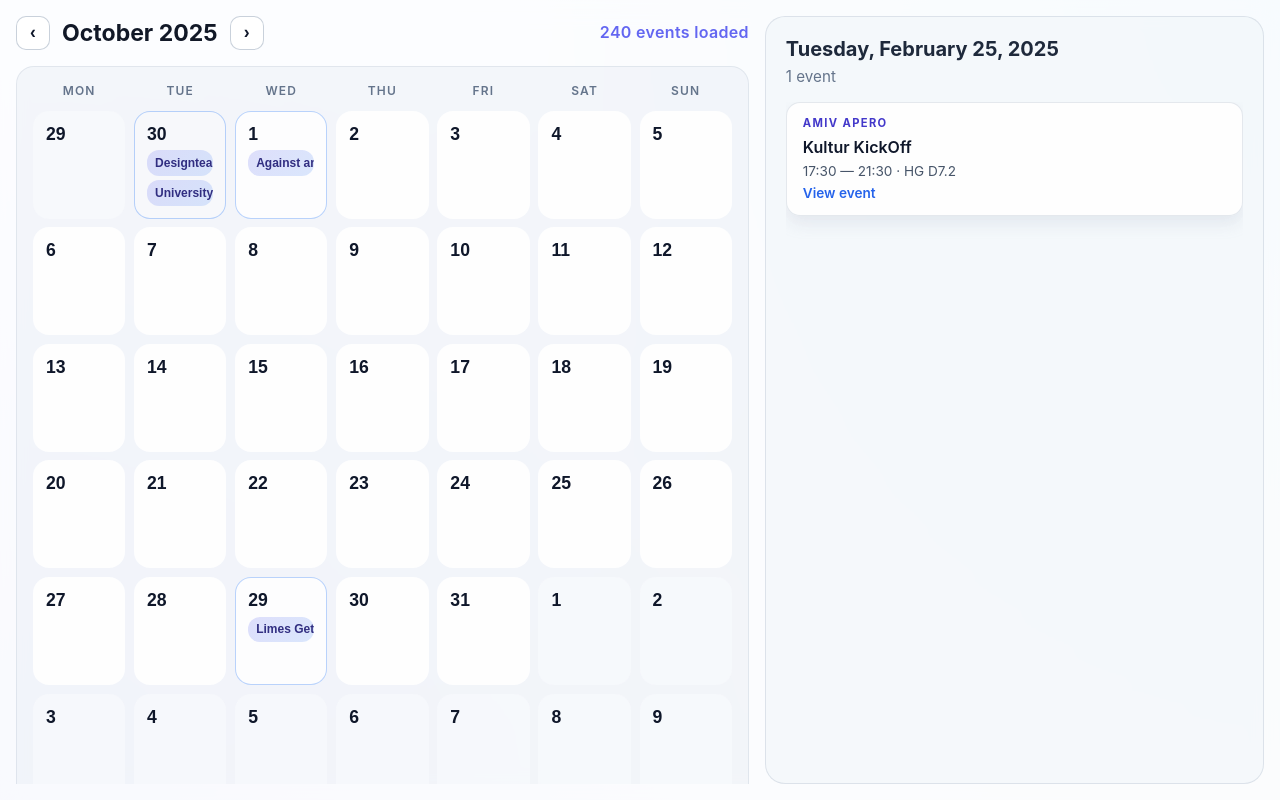
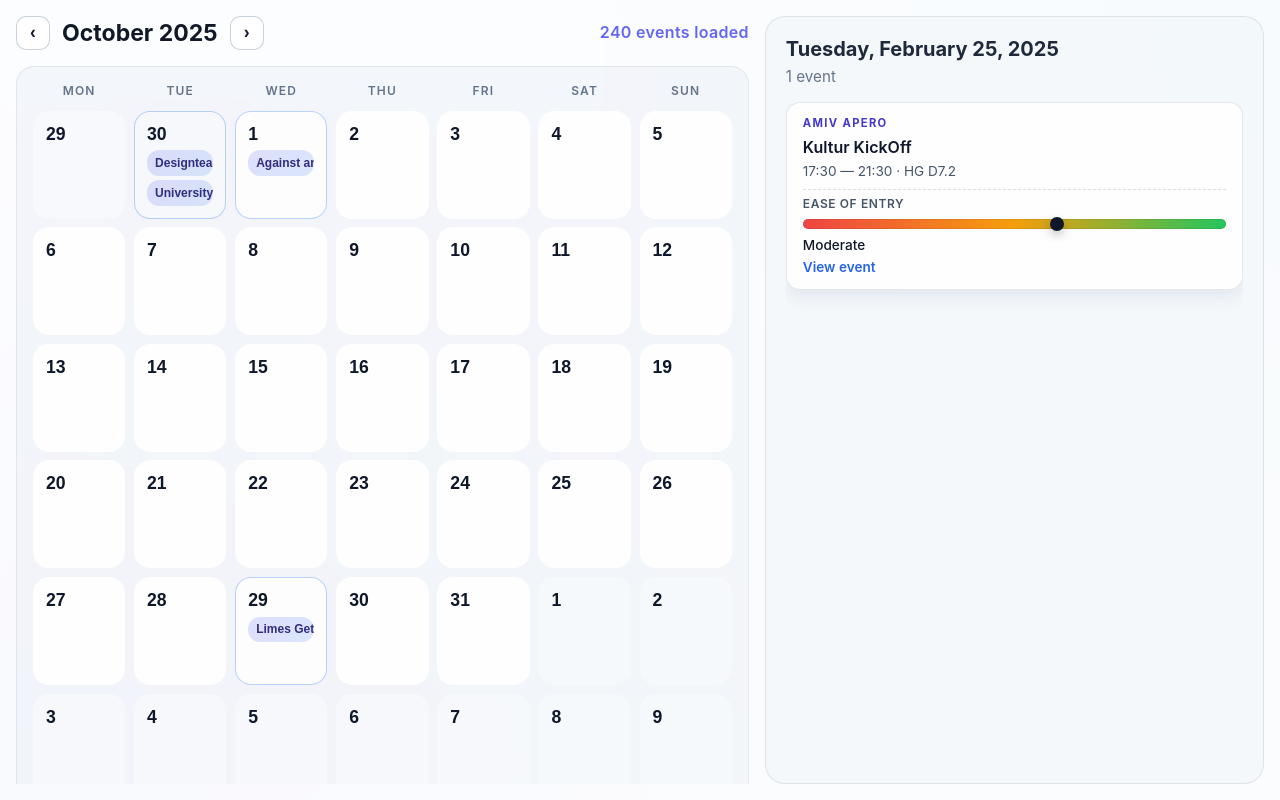
Before and after one commit to nlsvndrp/aperowo_nils, a plain HTML site: page index.html in a window 1280 px wide. Drawn offline with Linux system fonts and the light colour scheme.

Commit message:
Add frontend changes to display more details about events

```diff
--- a/frontend/package.json
+++ b/frontend/package.json
@@ -7,6 +7,8 @@
     "start": "node server.js"
   },
   "dependencies": {
+    "chokidar": "^4.0.3",
+    "debug": "^4.4.3",
     "express": "^4.19.2"
   },
   "devDependencies": {
--- a/frontend/public/app.js
+++ b/frontend/public/app.js
@@ -5,6 +5,8 @@ const sources = [
     path: "/data/apero_results_amiv.json",
   },
 ];
+
+const DEFAULT_EASE_OF_ENTRY = 0.6;
 
 const MONTH_NAMES = [
   "January",
@@ -51,6 +53,16 @@ const formatEventTime = (event) => {
   return event.startTime || event.endTime || null;
 };
 
+const describeEaseOfEntry = (value) => {
+  if (value <= 0.33) {
+    return "Challenging";
+  }
+  if (value <= 0.66) {
+    return "Moderate";
+  }
+  return "Easy";
+};
+
 const normaliseEntry = (entry, sourceId) => {
   if (!entry?.date) {
     throw new Error(`Missing date in ${sourceId} entry: ${JSON.stringify(entry)}`);
@@ -66,6 +78,9 @@ const normaliseEntry = (entry, sourceId) => {
     url: entry.url ?? null,
     source: sourceId,
     raw: entry,
+    refreshments: entry.refreshments ?? entry.refreshment ?? null,
+    refreshmentDetails: entry.refreshment_details ?? entry.refreshmentDetails ?? null,
+    easeOfEntry: typeof entry.easeOfEntry === "number" ? entry.easeOfEntry : DEFAULT_EASE_OF_ENTRY,
   };
 };
 
@@ -385,6 +400,54 @@ const renderEventPanel = () => {
       card.appendChild(spacer);
     }
 
+    const insights = document.createElement("div");
+    insights.className = "event-card__insights";
+
+    if (event.refreshments) {
+      const refreshmentRow = document.createElement("div");
+      refreshmentRow.className = "event-card__insight";
+
+      const refreshmentLabel = document.createElement("span");
+      refreshmentLabel.className = "event-card__insight-label";
+      refreshmentLabel.textContent = "Offerings";
+
+      const refreshmentValue = document.createElement("span");
+      refreshmentValue.className = "event-card__insight-value";
+      refreshmentValue.textContent = event.refreshments;
+
+      refreshmentRow.append(refreshmentLabel, refreshmentValue);
+      insights.appendChild(refreshmentRow);
+    }
+
+    const easeRow = document.createElement("div");
+    easeRow.className = "event-card__insight event-card__insight--meter";
+
+    const easeLabel = document.createElement("span");
+    easeLabel.className = "event-card__insight-label";
+    easeLabel.textContent = "Ease of entry";
+
+    const easeValue = document.createElement("span");
+    easeValue.className = "event-card__insight-value";
+    const easeScoreRaw = Number.isFinite(event.easeOfEntry) ? event.easeOfEntry : DEFAULT_EASE_OF_ENTRY;
+    const easeScore = Math.min(Math.max(easeScoreRaw, 0), 1);
+    easeValue.textContent = describeEaseOfEntry(easeScore);
+
+    const meter = document.createElement("div");
+    meter.className = "ease-meter";
+    meter.setAttribute("role", "img");
+    meter.setAttribute("aria-label", `Ease of entry indicator: ${Math.round(easeScore * 100)} percent towards easy.`);
+
+    const marker = document.createElement("span");
+    marker.className = "ease-meter__marker";
+    const markerPosition = easeScore * 100;
+    marker.style.left = `${markerPosition}%`;
+
+    meter.appendChild(marker);
+    easeRow.append(easeLabel, meter, easeValue);
+    insights.appendChild(easeRow);
+
+    card.appendChild(insights);
+
     if (url) {
       const link = document.createElement("a");
       link.className = "event-card__link";
--- a/frontend/public/styles.css
+++ b/frontend/public/styles.css
@@ -349,6 +349,63 @@ body {
   color: #475569;
 }
 
+.event-card__insights {
+  display: flex;
+  flex-direction: column;
+  gap: 0.55rem;
+  padding-top: 0.4rem;
+  border-top: 1px dashed rgba(148, 163, 184, 0.35);
+  margin-top: 0.2rem;
+}
+
+.event-card__insight {
+  display: flex;
+  align-items: center;
+  justify-content: space-between;
+  gap: 0.75rem;
+  flex-wrap: wrap;
+}
+
+.event-card__insight-label {
+  font-size: 0.75rem;
+  font-weight: 600;
+  letter-spacing: 0.05em;
+  text-transform: uppercase;
+  color: #475569;
+}
+
+.event-card__insight-value {
+  font-size: 0.85rem;
+  font-weight: 500;
+  color: #0f172a;
+}
+
+.event-card__insight--meter {
+  align-items: flex-start;
+  flex-direction: column;
+  gap: 0.5rem;
+}
+
+.ease-meter {
+  position: relative;
+  width: 100%;
+  height: 10px;
+  border-radius: 999px;
+  background: linear-gradient(90deg, #ef4444 0%, #f59e0b 50%, #22c55e 100%);
+  box-shadow: inset 0 0 0 1px rgba(15, 23, 42, 0.08);
+}
+
+.ease-meter__marker {
+  position: absolute;
+  top: 50%;
+  transform: translate(-50%, -50%);
+  width: 14px;
+  height: 14px;
+  border-radius: 50%;
+  background: #0f172a;
+  box-shadow: 0 4px 10px rgba(15, 23, 42, 0.25);
+}
+
 .event-card__link {
   align-self: flex-start;
   font-size: 0.85rem;
```
Also changed, not shown: 1 other file.
